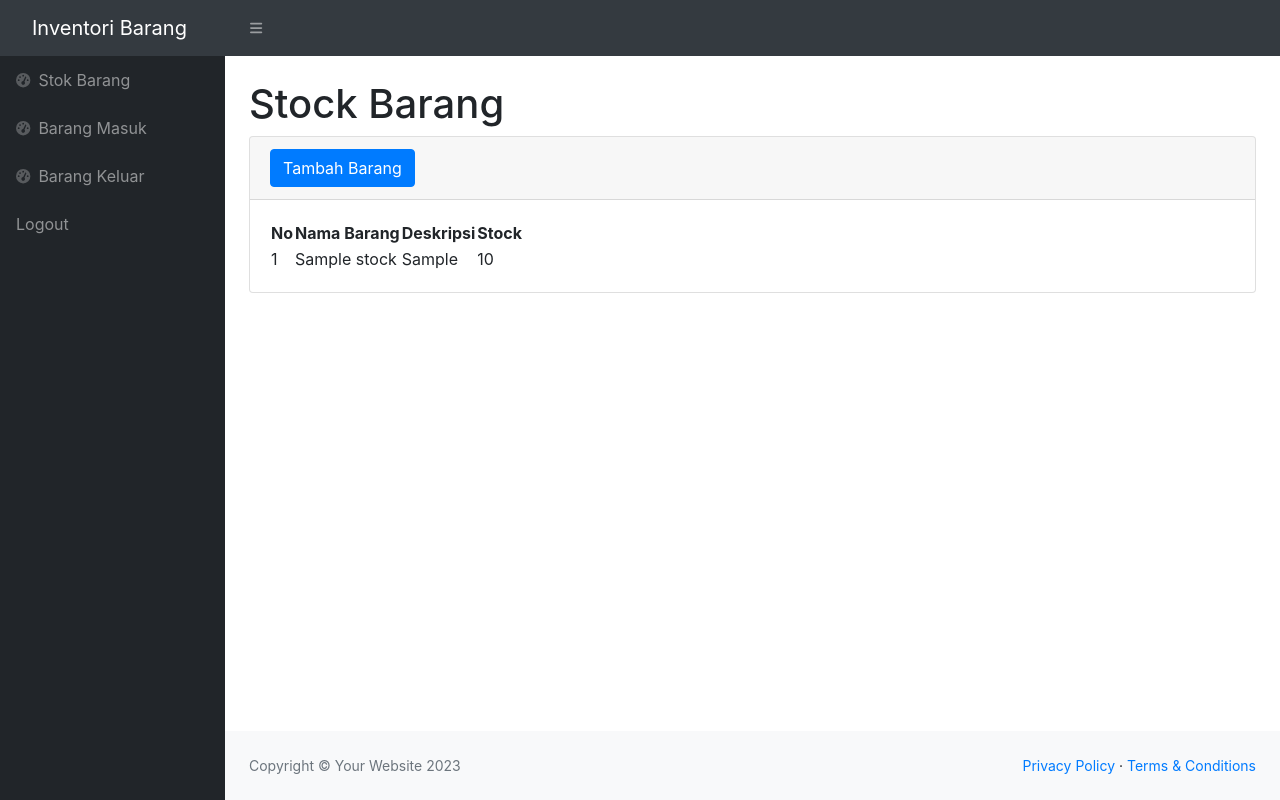
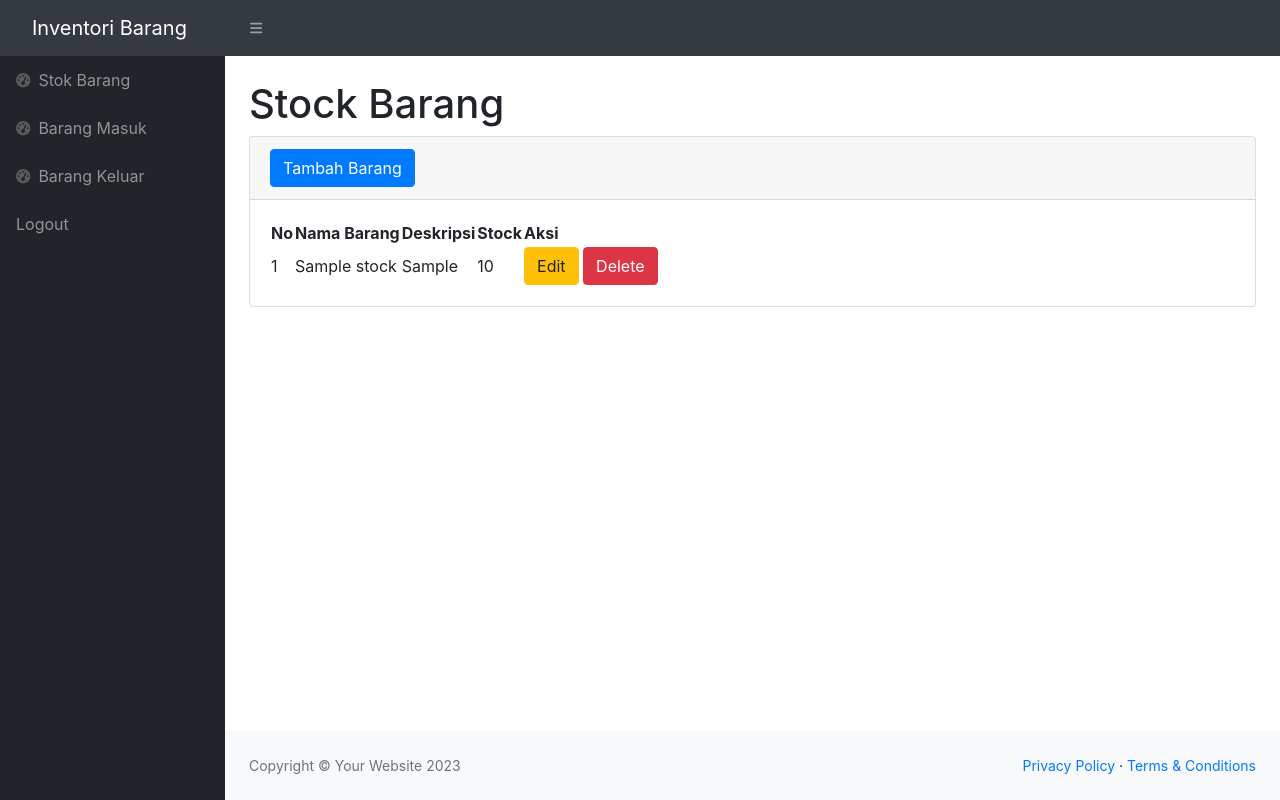
Before and after one commit to radiann8/Learn_php_crud, a PHP site: page / in a window 1280 px wide. Run offline with PHP 8.4, Linux system fonts and the light colour scheme; the visitor is signed in with stand-in values (Sample User, id 1); tables that the repository leaves empty or names only in its code hold one stand-in row (values such as "Sample post"); some libraries are stand-ins or nearby versions.

Commit message:
menambahkan edit dan delete di stok barang

```diff
--- a/function.php
+++ b/function.php
@@ -60,4 +60,32 @@ if (isset($_POST['addbarangkeluar'])){
         header('location:keluar.php');
     }
 }
+
+//Update info barang
+if(isset($_POST['updatebarang'])){
+    $idb = $_POST['idb'];
+    $namabarang = $_POST['namabarang'];
+    $deskripsi = $_POST['deskripsi'];
+
+    $update = mysqli_query($conn,"update stock set namabarang='$namabarang', deskripsi='$deskripsi' where idbarang ='$idb'");
+    if($update){
+        header('location:index.php');
+    } else {
+        echo'Gagal';
+        header('location:index.php');
+    }
+}
+
+//Menghapus barang dari stock
+if(isset($_POST['hapusbarang'])){
+    $idb = $_POST['idb'];
+
+    $hapus = mysqli_query($conn, "delete from stock where idbarang='$idb'");
+    if($hapus){
+        header('location:index.php');
+    } else {
+        echo'Gagal';
+        header('location:index.php');
+    }
+}
 ?>
--- a/index.php
+++ b/index.php
@@ -97,24 +97,87 @@
                                             <th>Nama Barang</th>
                                             <th>Deskripsi</th>
                                             <th>Stock</th>
+                                            <th>Aksi</th>
                                         </tr>
                                     </thead>
                                     <tbody>
 
                                         <?php
                                         $ambilsemuadatastock = mysqli_query($conn,"select * from stock");
+                                        $i = 1;
                                         while($data=mysqli_fetch_array($ambilsemuadatastock)){
-                                            $i = 1;
                                             $namabarang = $data['namabarang'];
                                             $deskripsi = $data['deskripsi'];
                                             $stock = $data['stock'];
+                                            $idb = $data['idbarang'];
                                         ?>
                                         <tr>
                                             <td><?=$i++;?></td>
                                             <td><?=$namabarang;?></td>
                                             <td><?=$deskripsi;?></td>
                                             <td><?=$stock;?></td>
+                                            <td>
+                                                <button type="button" class="btn btn-warning" data-toggle="modal" data-target="#edit<?=$idb;?>">
+                                                    Edit
+                                                </button>
+                                                 <button type="button" class="btn btn-danger" data-toggle="modal" data-target="#delete<?=$idb;?>">
+                                                    Delete
+                                                </button>
+                                            </td>
                                         </tr>
+
+                                                <!-- Edit Modal -->
+                                                <div class="modal fade" id="edit<?=$idb;?>">
+                                                <div class="modal-dialog">
+                                                <div class="modal-content">
+
+                                                <!-- Modal Header -->
+                                                <div class="modal-header">
+                                                <h4 class="modal-title">Edit Barang</h4>
+                                                <button type="button" class="close" data-dismiss="modal">&times;</button>
+                                                </div>
+
+                                                <!-- Modal body -->
+                                                <form method="post">
+                                                <div class="modal-body">
+                                                <input type="text" name="namabarang" value="<?=$namabarang;?>" class="form-control" required>
+                                                <br>
+                                                <input type="text" name="deskripsi" value="<?=$deskripsi;?>" class="form-control" required>
+                                                <br>
+                                                <input type="hidden" name="idb" value="<?=$idb;?>">
+                                                <button type="submit" class="btn btn-primary" name="updatebarang">Submit</button>
+                                                </div>
+                                                </form>
+                                                </div>
+                                                </div>
+                                                </div>
+
+                                                <!-- Delete Modal -->
+                                                <div class="modal fade" id="delete<?=$idb;?>">
+                                                <div class="modal-dialog">
+                                                <div class="modal-content">
+
+                                                <!-- Modal Header -->
+                                                <div class="modal-header">
+                                                <h4 class="modal-title">Hapus Barang</h4>
+                                                <button type="button" class="close" data-dismiss="modal">&times;</button>
+                                                </div>
+
+                                                <!-- Modal body -->
+                                                <form method="post">
+                                                <div class="modal-body">
+                                                Apakah yakin ingin menghapus <?=$namabarang;?>?
+                                                <input type="hidden" name="idb" value="<?=$idb;?>">
+                                                <br>
+                                                <br>
+                                                <button type="submit" class="btn btn-danger" name="hapusbarang">Delete</button>
+                                                </div>
+                                                </form>
+                                                </div>
+                                                </div>
+                                                </div>
+
+
                                         <?php
                                         };
 
```
